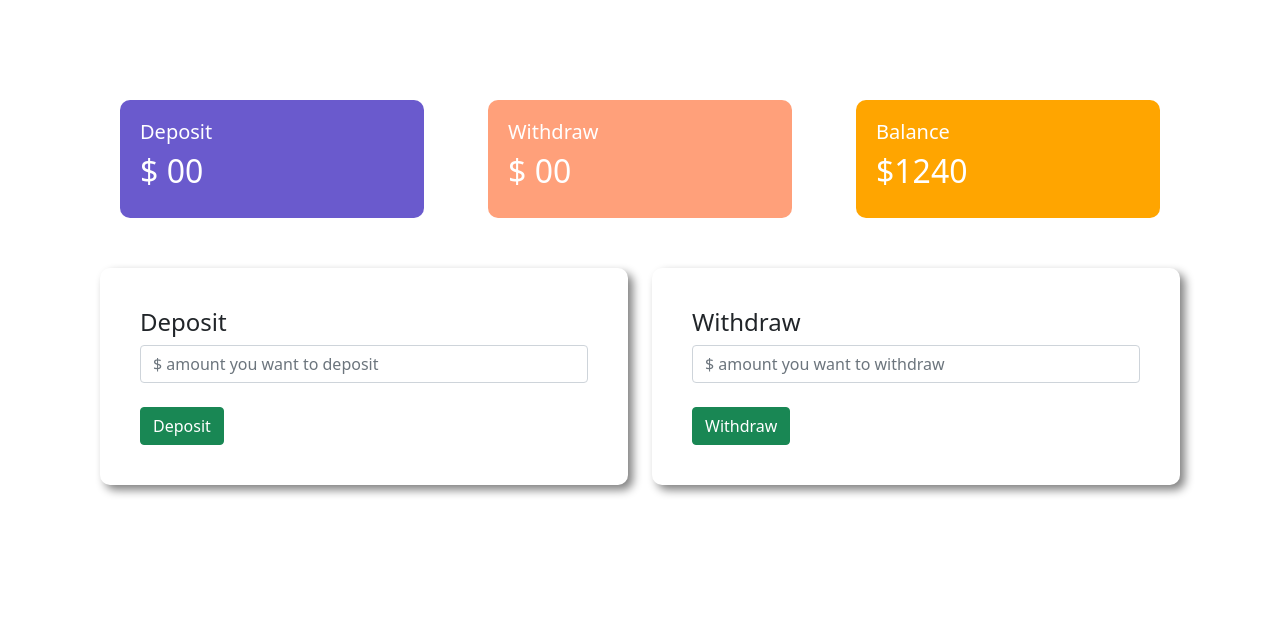
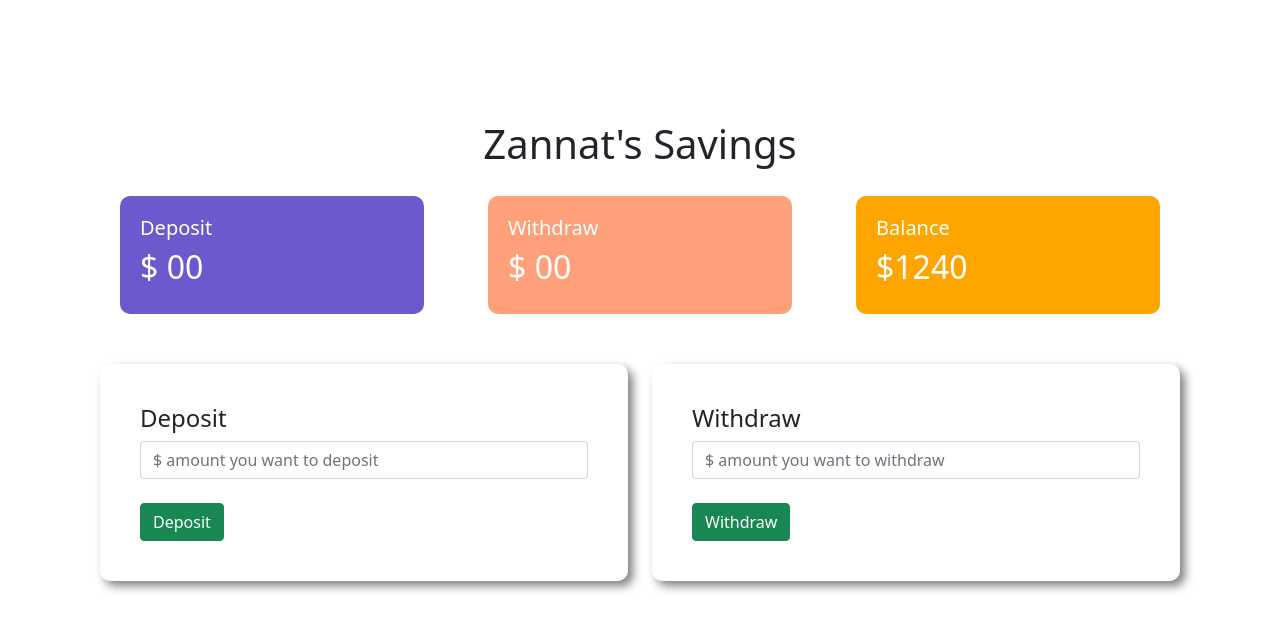
Before and after one commit to iamsadik/pioneer-bank, a plain HTML site: page index.html in a window 1280 px wide. Both pictures are taken after a click on the button "Enter". Drawn offline with nearby package versions, Linux system fonts and the light colour scheme.

Commit message:
fun time

```diff
--- a/index.html
+++ b/index.html
@@ -15,7 +15,7 @@
   </head>
   <body>
     <div id="login-area">
-      <h1 class="bank-title">Welcome To Pioneer Bank</h1>
+      <h1 class="bank-title">Welcome To Zannat Bank</h1>
       <div class="submit-area">
         <h4>Login</h4>
         <input type="text" class="form-control" placeholder="Email" />
@@ -26,6 +26,7 @@
       </div>
     </div>
     <div id="transaction-area">
+      <h1 class="savings">Zannat's Savings</h1>
       <div class="row">
         <div class="col-md-4">
           <div class="deposit status">
--- a/style.css
+++ b/style.css
@@ -35,3 +35,8 @@ body {
 .balance {
   background-color: orange;
 }
+
+.savings {
+  text-align: center;
+  padding: 20px 0px;
+}
```
